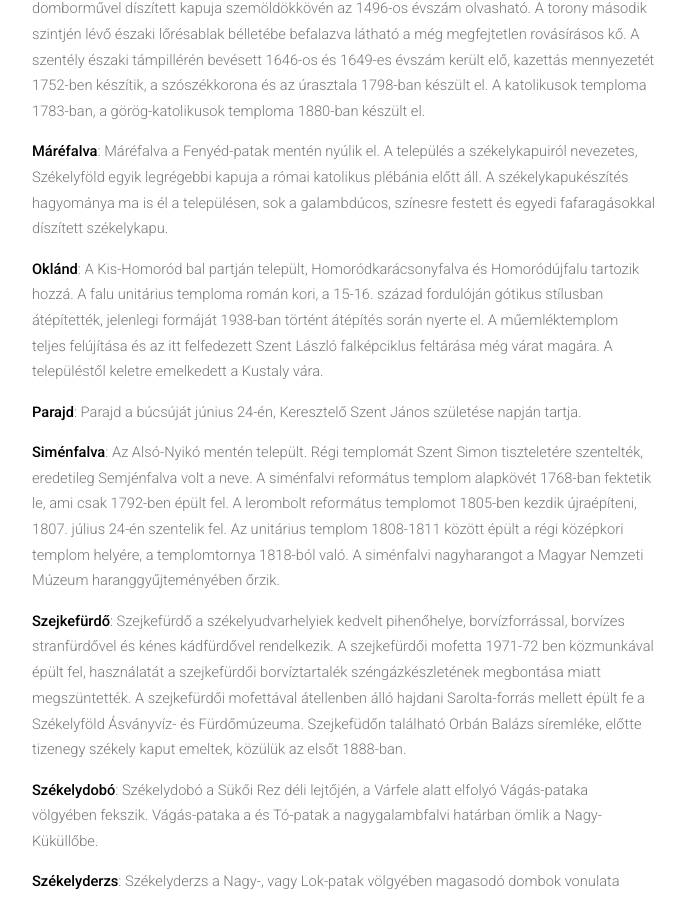
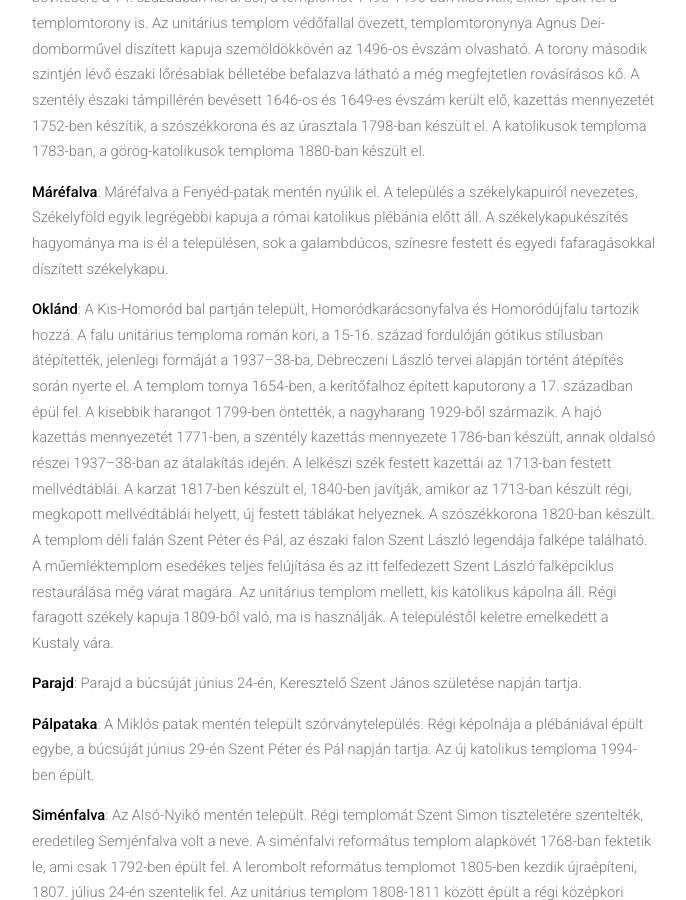
Before and after one commit to siculia/siculia.github.io, a Jekyll site: the page built from siculia-udvarhelyszek.html, in a window 1280 px wide and 900 px high, scrolled down 4626 px. Shown: the whole window, without its empty margins (128-814 px from the left). Built offline with Jekyll 4.4.1, drawn with Linux system fonts in a browser that asks for light colours; nearby versions of some CDN libraries; library files that are not in the unit come from our copies; some of the changed text lies outside the part shown.

Commit message:
Oklánd+

```diff
--- a/siculia-udvarhelyszek.html
+++ b/siculia-udvarhelyszek.html
@@ -83,6 +83,7 @@ layout: default
 							<p style="text-align: left;"><b>Ége</b>: A Nagy-patak, másként Ége-patak fejében fekszik. Református temploma a Kápolnadombon 1784-92 között épült fel.</p>
 							<p style="text-align: left;"><b>Énlaka</b>: A Kis- és a Nagyküküllő vízválasztóján, a Gagy-patak fejében települt, Etéd községhez tartozik. Kőfallal körülvett temploma a 15. század második felében épült, 1661-ben boltozata leomlik, az unitárius templom virágdíszes, festett kazettás mennyezete 1668-ban épül fel. Az Orbán Balázs által 1864-ben felfedezett, székely rovásírással készült „Egy az Isten. Georgyius Musnai diakon.” felirat ekkor készült Muzsnai Dakó György festő keze által. A templom kerítésfala 1745-ben épül fel, templomtornya 1830 és 1833 között épült fel, övpárkányokkal tagolt gúlasisak fedi. A templom 1976. évi, a szentélyben végzett feltárásakor a mai középkori templomnál jóval korábbi építmény alapfalait találták meg, a padlózat alól római kori sír és két fogadalmi oltárkő kerül elő, amelyet a diadalív déli falának padlószintjébe építettek be. A településen eredeti formájában megmaradt, a székely népi építészeti örökség részét képező régi tornácos, körtornácos vagy homloktornácos házak állnak.</p>
 							<p style="text-align: left;"><b>Farkaslaka</b>: A Nyikó felső folyása mentén települt. Tamási Áron szülőházában múzeumot alakítottak ki. Búcsúját május 16-án, Nepomuki Szent János napján tartja.</p>
+							<p style="text-align: left;"><b>Felsősófalva</b>: A Korond patak jobb oldalán települt.</p>
 							<p style="text-align: left;"><b>Fenyéd</b>: Fenyéd a búcsúját Szentháromság vasárnapján tartja.
 							<p style="text-align: left;"><b>Homoródfürdő</b>: Homoródfürdő közigazgatásilag Szentegyházához tartozik. Lázár János 1765-ben Homoródfürdőn fogadalmi kápolnát építtet Keresztelő Szent János tiszteletére, amelynek búcsúja szeptember 14-én, a Szent Kereszt felmagasztalása ünnepén van. Homoródfürdő a Homoród-fennsíkon található üdülőhely, ahol tizenkét befogott borvízforrás tör felszínre.  A leghíresebbek a Lobogó-forrás, és a Mária-forrás. A Lobogó Szabadidőközpont és Fürdő strandján két kültéri medence található, amelyek korszerű vízcserélő, szűrő- és forgatóberendezéssel ellátott, folyamatosan melegített 28-29 C°-os, illetve 28–30 C°-os vizhőmérsékletűek.  A beltéri sósfürdő Parajdról szállított 39 C°-os fokos természetes, gyógyhatású sós vízet tartalmaz. A településen sípálya működik.</p>
 							<p style="text-align: left;"><b>Kápolnásfalu</b>: A Nagy-Homoród és Kis-Homoród folyók vízválasztóján, oláhfalvi Lázon települt, 1899-ig Kápolnásoláhfalu, majd Kisoláhfalu néven szerepelt, közigazgatásilag 1968-ig Homoródfürdő tartozott hozzá. A Hargita hegy Kereszthegy csúcsa alatt, a Kápolna bérce nevű helyen 1622-ben Szent Péter és Pál tiszteletére szentelt kápolna állt, amelynek 1643. augusztus 29-én VIII. Orbán pápa Szent Péter és Szent Pál tiszteletére búcsút engedélyez.  A település keleti határában 1710-ben épített új kápolna áll. XII. Kelemen pápa 1721. május 13-án a kápolnásfalvi új kápolna javára Szent Péter és Pál búcsút engedélyez. Római katolikus temploma 1797 és 1800 között épült, a kápolnásfalusi plébánia 1837-38-ban, Szentegyházas(oláh)falutól leszakadva válik önállóvá és Szent Péter és Szent Pál plébánia néven, a XV. székelyudvarhelyi főesperesi kerülethez tartozik. A temetői kis kápolna 1844-45-ben épült, a Szent Kereszt felmagasztalására szentetik.  A település főként fakitermelésből, fakereskedelemből él.</p>
@@ -90,8 +91,9 @@ layout: default
 							<p style="text-align: left;"><b>Küküllőkeményfalva</b>: Küküllőkeményfalva a Nagyküküllő két partján települt, Fenyéd községhez tartozik, 1894-ig Zetelaka leányegyháza volt. A régi település a mai Bence-völgye határrészen feküdt. A település régi temploma a mai temető közepén állt. A település 1802-1804 között épült Szent László templomát a sekrestye megnagyítasa mellett 1898-99-ben felújítják, a búcsúját június 27-én, Szent László király napján tartja. A plébániája 1894-95-ben épült. A település sok szép fából készült székelykapuval büszkélkedhet.</p>
 							<p style="text-align: left;"><b>Homoródkarácsonyfalva</b>: A Kis-Homoród völgyében települt, Oklándhoz tartozik. Homoródkarácsonyfalva 13. század végén épült templomának román kori szentélye fennmaradt, az unitárius templom északi falán Szent László freskó található, további freskók a Jézus születése, a Három királyok hódolata és Szent Ilona. Jézus születésének jelenetét a 14. század első felében, a Szent László-legendát 14. század második felében festhették. A Szent Heléna, vagy Szent Ilona római császárnőt ábrázoló freskó megfestésére az 1496-ban történt toronyépítés idején kerülhetett sor. A templom déli kapujának kialakítására és ablakainak bővítésére a 14. században kerül sor, a templomot 1495-1496-ban kibővítik, ekkor épült fel a templomtorony is. Az unitárius templom védőfallal övezett, templomtoronynya Agnus Dei-domborművel díszített kapuja szemöldökkövén az 1496-os évszám olvasható. A torony második szintjén lévő északi lőrésablak bélletébe befalazva látható a még megfejtetlen rovásírásos kő. A szentély északi támpillérén bevésett 1646-os és 1649-es évszám került elő, kazettás mennyezetét 1752-ben készítik, a szószékkorona és az úrasztala 1798-ban készült el. A katolikusok temploma 1783-ban, a görög-katolikusok temploma 1880-ban készült el.</p>
 							<p style="text-align: left;"><b>Máréfalva</b>: Máréfalva a Fenyéd-patak mentén nyúlik el. A település a székelykapuiról nevezetes, Székelyföld egyik legrégebbi kapuja a római katolikus plébánia előtt áll. A székelykapukészítés hagyománya ma is él a településen, sok a galambdúcos, színesre festett és egyedi fafaragásokkal díszített székelykapu.</p>
-							<p style="text-align: left;"><b>Oklánd</b>: A Kis-Homoród bal partján települt, Homoródkarácsonyfalva és Homoródújfalu tartozik hozzá. A falu unitárius temploma román kori, a 15-16. század fordulóján gótikus stílusban átépítették, jelenlegi formáját 1938-ban történt átépítés során nyerte el. A műemléktemplom teljes felújítása és az itt felfedezett Szent László falképciklus feltárása még várat magára. A településtől keletre emelkedett a Kustaly vára.</p>
+							<p style="text-align: left;"><b>Oklánd</b>: A Kis-Homoród bal partján települt, Homoródkarácsonyfalva és Homoródújfalu tartozik hozzá. A falu unitárius temploma román kori, a 15-16. század fordulóján gótikus stílusban átépítették, jelenlegi formáját a 1937–38-ba, Debreczeni László tervei alapján történt átépítés során nyerte el. A templom tornya 1654-ben, a kerítőfalhoz épített kaputorony a 17. században épül fel. A kisebbik harangot 1799-ben öntették, a nagyharang 1929-ből származik. A hajó kazettás mennyezetét 1771-ben, a szentély kazettás mennyezete 1786-ban készült, annak oldalsó részei 1937–38-ban az átalakítás idején. A lelkészi szék festett kazettái az 1713-ban festett mellvédtáblái. A karzat 1817-ben készült el, 1840-ben javítják, amikor az 1713-ban készült régi, megkopott mellvédtáblái helyett, új festett táblákat helyeznek. A szószékkorona 1820-ban készült. A templom déli falán Szent Péter és Pál, az északi falon Szent László legendája falképe található. A műemléktemplom esedékes teljes felújítása és az itt felfedezett Szent László falképciklus restaurálása még várat magára. Az unitárius templom mellett, kis katolikus kápolna áll. Régi faragott székely kapuja 1809-ből való, ma is használják. A településtől keletre emelkedett a Kustaly vára.</p>
 							<p style="text-align: left;"><b>Parajd</b>: Parajd a búcsúját június 24-én, Keresztelő Szent János születése napján tartja.</p>
+							<p style="text-align: left;"><b>Pálpataka</b>: A Miklós patak mentén települt szórványtelepülés. Régi képolnája a plébániával épült egybe, a búcsúját június 29-én Szent Péter és Pál napján tartja. Az új katolikus temploma 1994-ben épült.  </p>
 							<p style="text-align: left;"><b>Siménfalva</b>: Az Alsó-Nyikó mentén települt. Régi templomát Szent Simon tiszteletére szentelték, eredetileg Semjénfalva volt a neve. A siménfalvi református templom alapkövét 1768-ban fektetik le, ami csak 1792-ben épült fel. A lerombolt református templomot 1805-ben kezdik újraépíteni, 1807. július 24-én szentelik fel. Az unitárius templom 1808-1811 között épült a régi középkori templom helyére, a templomtornya 1818-ból való. A siménfalvi nagyharangot a Magyar Nemzeti Múzeum haranggyűjteményében őrzik.</p>
 							<p style="text-align: left;"><b>Szejkefürdő</b>: Szejkefürdő a székelyudvarhelyiek kedvelt pihenőhelye, borvízforrással, borvízes stranfürdővel és kénes kádfürdővel rendelkezik. A szejkefürdői mofetta 1971-72 ben közmunkával épült fel, használatát a szejkefürdői borvíztartalék széngázkészletének megbontása miatt megszüntették. A szejkefürdői mofettával átellenben álló hajdani Sarolta-forrás mellett épült fe a Székelyföld Ásványvíz- és Fürdőmúzeuma. Szejkefüdőn található Orbán Balázs síremléke, előtte tizenegy székely kaput emeltek, közülük az elsőt 1888-ban.</p>
 							<p style="text-align: left;"><b>Székelydobó</b>: Székelydobó a Sükői Rez déli lejtőjén, a Várfele alatt elfolyó Vágás-pataka völgyében fekszik. Vágás-pataka a és Tó-patak a nagygalambfalvi határban ömlik a Nagy-Küküllőbe.</p>
```
